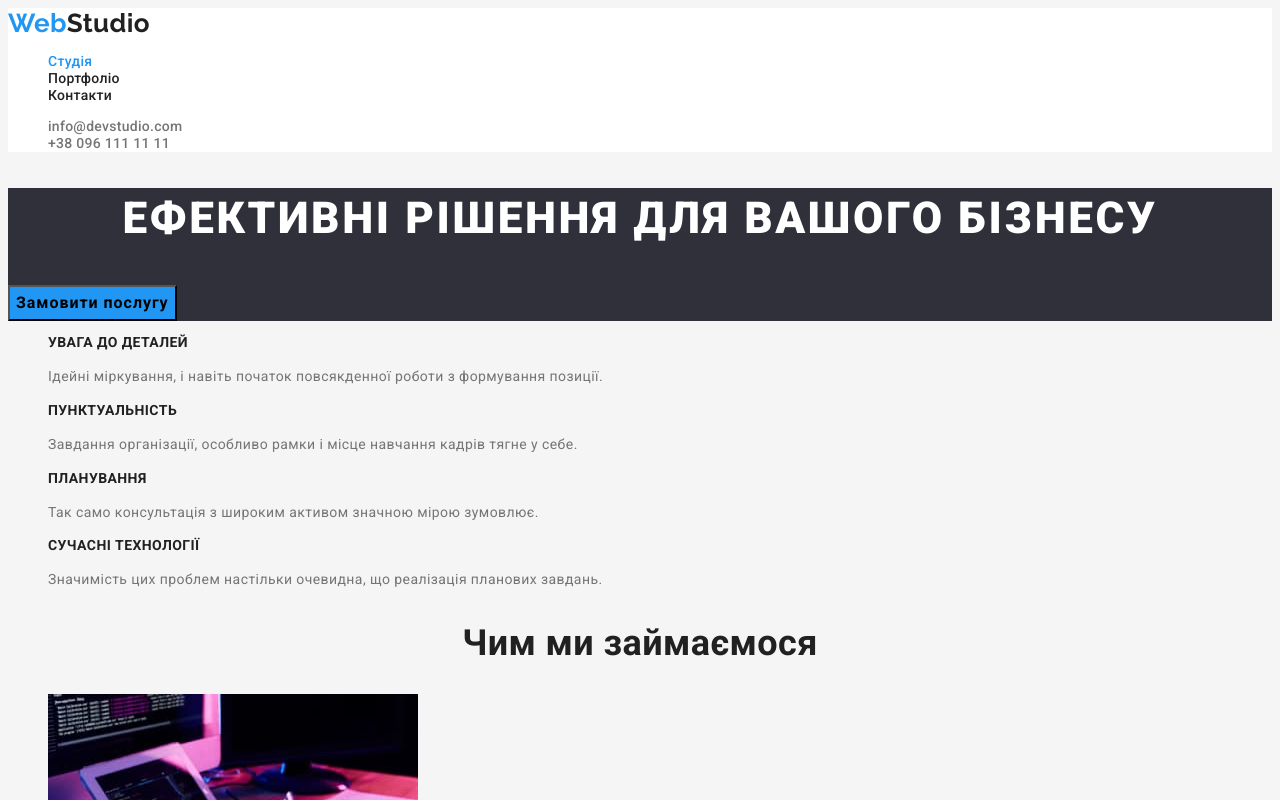
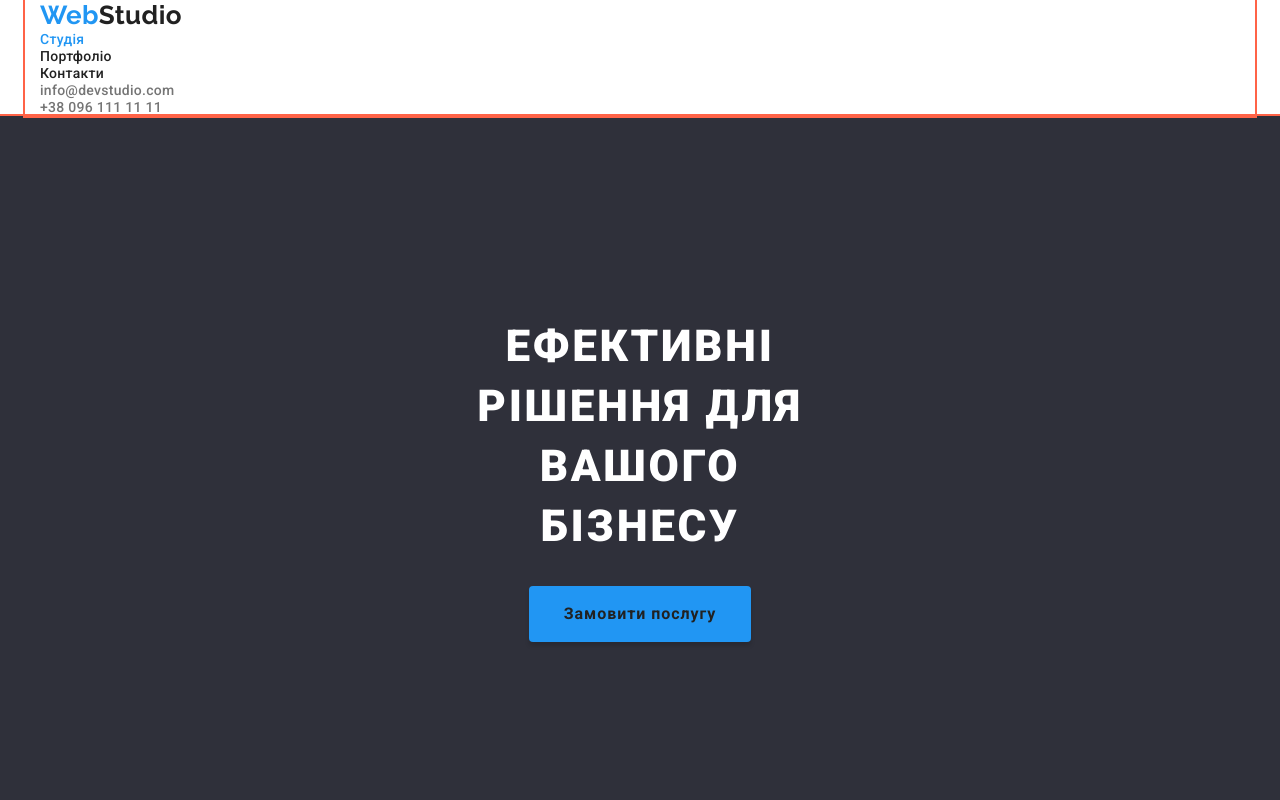
Before and after one commit to AlexxxPan/goit-markup-hw-03, a plain HTML site: page index.html in a window 1280 px wide. Shown: the top 800 px of the page. Drawn offline with nearby package versions, Linux system fonts and the light colour scheme.

Commit message:
add changes to index file to the blocks

```diff
--- a/css/styles.css
+++ b/css/styles.css
@@ -9,7 +9,9 @@
   --hero-background-color: #2f303a;
   --footer-backgrd-color: #2f303a;
   }
+
 body {
+  margin: 0;
   font-family: "Roboto", sans-serif;
   font-size: 14px;
   letter-spacing: 0.03em;
@@ -18,6 +20,14 @@ body {
 }
 .header {
   background-color: var(--header-main-color);
+}
+.container {
+  padding-left: 15px;
+  padding-right: 15px;
+  margin-left: auto;
+  margin-right: auto;
+  width: 1230px;
+  outline: 2px solid tomato;
 }
 .logo {
   font-family: "Raleway", sans-serif;
@@ -65,34 +75,49 @@ body {
 
 .list {
   list-style: none;
+  padding: 0;
+  margin: 0;
 }
 .link {
   text-decoration: none;
 }
 /* ----Герой---- */
-
 .hero {
   background-color: var(--hero-background-color);
-}
+  text-align: center;
+  margin-bottom: 94px;
+  list-style: none;
+  outline: 2px solid tomato;
+ }
 .hero-title {
+  margin-top: 0;
+  padding-right: 452px;
+  padding-left: 452px;
+  padding-top: 200px;
+  margin-bottom: 30px;
   font-weight: 900;
   font-size: 44px;
   line-height: 60px;
-  text-align: center;
   letter-spacing: 0.06em;
   text-transform: uppercase;
   color: var(--btn-accent-color);
 }
 .hero-btn {
+  border-radius: 4px;
+  border: solid transparent;
+  box-shadow: 0px 4px 4px rgba(0, 0, 0, 0.15);
+  padding: 10px 32px;
+  min-width: 216px;
+  margin-bottom: 200px;
   font-family: inherit;
   font-weight: 700;
   font-size: 16px;
   line-height: 1.88;
-  display: flex;
+  display: inline-block;
   align-items: center;
   text-align: center;
   letter-spacing: 0.06em;
-  color: var (--main-page-tittle-color);
+  color: var(--main-font-color);
   background: var(--accent-color);
   cursor: pointer;
 }
@@ -102,9 +127,10 @@ body {
 }
 .hero-btn:focus {
   color: var(--btn-accent-color);
-  background-color: var(--accent-color);
 }
 .benefits-title {
+  margin-top: 0;
+  margin-bottom: 10;
   font-weight: 700;
   font-size: 14px;
   line-height: 1.14;
@@ -180,7 +206,10 @@ footer {
 }
 /* -----Друга сторінка----- */
 
-.filter-btn {
+.filter-btn {2
+  background: #F5F4FA;
+  border-radius: 4px;
+  border: solid transparent;
   font-family: inherit;
   font-weight: 500;
   font-size: 16px;
--- a/index.html
+++ b/index.html
@@ -8,11 +8,13 @@
     <link rel="preconnect" href="https://fonts.googleapis.com">
 <link rel="preconnect" href="https://fonts.gstatic.com" crossorigin>
 <link href="https://fonts.googleapis.com/css2?family=Raleway:wght@700&family=Roboto:wght@400;500;700;900&display=swap" rel="stylesheet">
+<link rel="stylesheet" href="https://cdnjs.cloudflare.com/ajax/libs/modern-normalize/1.1.0/modern-normalize.min.css" integrity="sha512-wpPYUAdjBVSE4KJnH1VR1HeZfpl1ub8YT/NKx4PuQ5NmX2tKuGu6U/JRp5y+Y8XG2tV+wKQpNHVUX03MfMFn9Q==" crossorigin="anonymous" referrerpolicy="no-referrer"/>
 <link rel="stylesheet" href="./css/styles.css"/>
 </head>
 <body>
         <!-- Шапка сторінки -->
     <header class="header">
+        <div class="container">
         <nav>
             <!-- Логотип сайту -->
         <a class= "logo link" href="./index.html">Web<span class="logo-header-part">Studio</span></a>
@@ -38,16 +40,20 @@
             <a class="header-tel link" href="tel:+380961111111">+38 096 111 11 11</a>
         </li>
     </ul>
+</div>
     </header>
   <!-- Основний контент сторінки -->
 <main>
     <section class="hero">
+        <div class="conteiner">
         <h1 class="hero-title">
         Ефективні рішення для вашого бізнесу
         </h1>
         <button class="hero-btn" type="button">Замовити послугу</button>
+    </div>
     </section>
-    <section>
+    <section class="section">
+        <div class="container">
         <h2 hidden>
         Переваги
         </h2>
@@ -85,6 +91,7 @@
             </p>
     </li>
 </ul>
+</div>
 </section>
 <section>
     <h2 class="mission">
```
Also changed, not shown: portfolio.html (+4 -2 lines).
